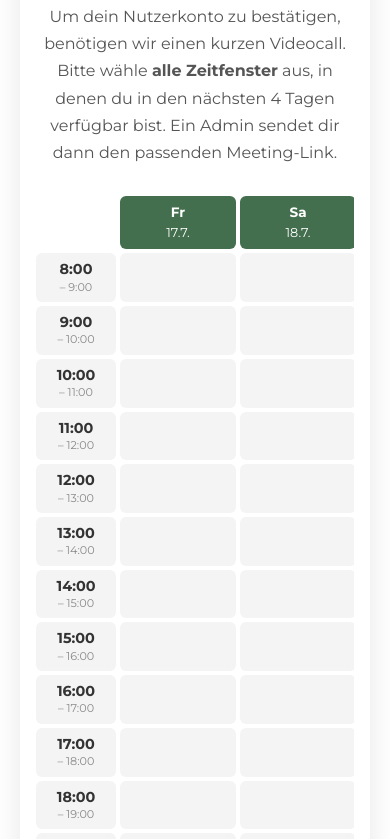
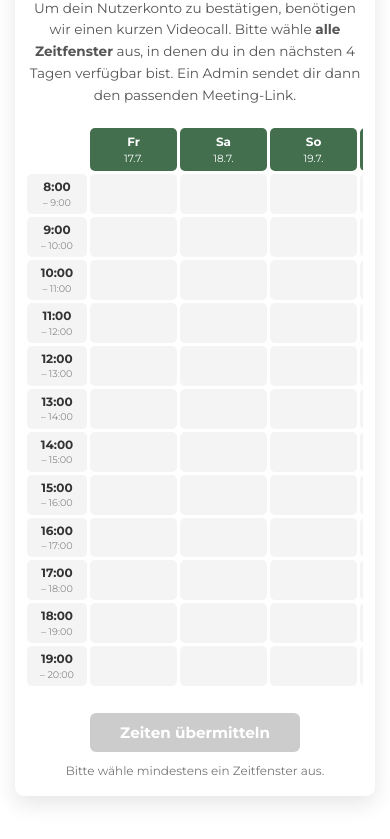
Before and after one commit to devdanny2024/regio-verify, a website: page frontend/public/schedule.html in a window 390 px wide. Shown: the part 146-985 px from the top of the page. Drawn offline with Linux system fonts and the light colour scheme.

Commit message:
feat(schedule): add logo, language switcher, scale down form ~25%
Markus reported the schedule page had no logo, no way to fix a wrong
language pick during registration, and the form felt too large.

- Added the REGIO logo above the form, visible on both the calendar
  and the success/confirmation screen
- Added a DE/EN/HU language switcher that re-renders in place, no
  reload, without losing the member's selected time slots
- Scaled fonts, padding, and calendar cell sizes down roughly 25%

feat(call): add language switcher to the video call page

Same complaint applied to /verify/:id. Added a DE/EN/HU switcher next
to the logo; picking a language reloads with the new ?lang= param,
kept simple since it only needs to work before a call connects (it's
hidden once the call is live so switching can't drop an active call).

feat(mail): add optional NOTIFY_BCC for the availability notification

Co-Authored-By: Claude Sonnet 5 <noreply@anthropic.com>

```diff
--- a/backend/mailer.js
+++ b/backend/mailer.js
@@ -35,6 +35,7 @@ export async function sendAvailabilityEmail({ userId, memberEmail, slots, lang }
       : undefined,
     from: process.env.SMTP_FROM || process.env.SMTP_USER,
     to: 'team@regio.is',
+    bcc: process.env.NOTIFY_BCC || undefined,
     subject: `Verfügbarkeit eingereicht – ${memberEmail || userId}`,
     text: `Ein Mitglied hat seine verfügbaren Zeitfenster für den Verifizierungs-Videocall übermittelt.
 
--- a/frontend/public/schedule.html
+++ b/frontend/public/schedule.html
@@ -23,28 +23,48 @@
       color: var(--text);
       display: flex;
       justify-content: center;
-      padding: 40px 20px;
+      padding: 30px 15px;
       min-height: 100vh;
     }
 
     .container {
-      max-width: 900px;
+      max-width: 675px;
       width: 100%;
       background: var(--white);
-      border-radius: 12px;
-      box-shadow: 0 10px 30px rgba(0,0,0,0.1);
-      padding: 40px;
-      border-top: 8px solid var(--green);
+      border-radius: 9px;
+      box-shadow: 0 8px 22px rgba(0,0,0,0.1);
+      padding: 30px;
+      border-top: 6px solid var(--green);
       align-self: flex-start;
     }
 
-    h1 { color: var(--green); text-align: center; margin-bottom: 15px; font-size: 1.6rem; }
+    .top-bar {
+      display: flex;
+      justify-content: space-between;
+      align-items: center;
+      margin-bottom: 12px;
+    }
+
+    .regio-logo { max-width: 120px; height: auto; }
+
+    #lang-select {
+      padding: 5px 8px;
+      border: 1px solid #ddd;
+      border-radius: 5px;
+      font-family: 'Montserrat', sans-serif;
+      font-size: 0.75rem;
+      color: var(--text);
+      background: var(--white);
+      cursor: pointer;
+    }
+
+    h1 { color: var(--green); text-align: center; margin-bottom: 11px; font-size: 1.2rem; }
 
     p.description {
       text-align: center;
-      margin-bottom: 30px;
-      font-size: 1rem;
-      line-height: 1.7;
+      margin-bottom: 22px;
+      font-size: 0.85rem;
+      line-height: 1.6;
       color: #555;
     }
 
@@ -53,29 +73,30 @@
 
     .calendar-grid {
       display: grid;
-      grid-template-columns: 80px repeat(4, 1fr);
-      gap: 8px;
-      min-width: 560px;
+      grid-template-columns: 60px repeat(4, 1fr);
+      gap: 6px;
+      min-width: 420px;
     }
 
     .header-cell {
       background: var(--green);
       color: var(--white);
       text-align: center;
-      padding: 12px 8px;
+      padding: 9px 6px;
       font-weight: 700;
-      border-radius: 6px;
+      border-radius: 5px;
       display: flex;
       flex-direction: column;
       align-items: center;
       justify-content: center;
       line-height: 1.3;
+      font-size: 0.85rem;
     }
 
     .header-cell .date {
-      font-size: 0.8rem;
+      font-size: 0.65rem;
       font-weight: 400;
-      margin-top: 3px;
+      margin-top: 2px;
     }
 
     .time-label {
@@ -84,22 +105,22 @@
       align-items: center;
       justify-content: center;
       background: var(--bg);
-      border-radius: 6px;
-      padding: 8px 4px;
-      font-size: 0.9rem;
+      border-radius: 5px;
+      padding: 6px 3px;
+      font-size: 0.75rem;
       font-weight: 700;
       line-height: 1.2;
       color: var(--text);
     }
 
-    .time-label .end { font-size: 0.7rem; font-weight: 400; color: #888; margin-top: 2px; }
+    .time-label .end { font-size: 0.6rem; font-weight: 400; color: #888; margin-top: 2px; }
 
     .slot {
       background: var(--bg);
       border: 2px solid transparent;
-      border-radius: 6px;
+      border-radius: 5px;
       cursor: pointer;
-      min-height: 44px;
+      min-height: 38px;
       transition: all 0.15s ease;
       position: relative;
     }
@@ -118,60 +139,69 @@
       position: absolute;
       top: 50%; left: 50%;
       transform: translate(-50%, -50%);
-      font-size: 1.1rem;
+      font-size: 0.95rem;
     }
 
     /* ── Actions ───────────────────────────────── */
-    .actions { margin-top: 36px; text-align: center; }
+    .actions { margin-top: 27px; text-align: center; }
 
     .btn-submit {
       background: var(--red);
       color: var(--white);
       border: none;
-      padding: 14px 40px;
-      font-size: 1.1rem;
+      padding: 10px 30px;
+      font-size: 0.95rem;
       font-weight: 700;
-      border-radius: 8px;
+      border-radius: 6px;
       cursor: pointer;
       font-family: 'Montserrat', sans-serif;
-      box-shadow: 0 4px 10px rgba(207,42,64,0.3);
+      box-shadow: 0 3px 8px rgba(207,42,64,0.3);
       transition: background 0.2s, transform 0.1s;
     }
 
     .btn-submit:hover    { background: #a62032; transform: translateY(-2px); }
     .btn-submit:disabled { background: #ccc; cursor: not-allowed; transform: none; box-shadow: none; }
 
-    .selection-info { margin-top: 14px; font-size: 0.9rem; color: #777; }
+    .selection-info { margin-top: 11px; font-size: 0.75rem; color: #777; }
 
     /* ── Success state ─────────────────────────── */
     #success-screen {
       display: none;
       text-align: center;
-      padding: 40px 20px;
+      padding: 30px 15px;
     }
 
     .checkmark {
-      width: 72px; height: 72px;
+      width: 54px; height: 54px;
       background: var(--green);
       border-radius: 50%;
       display: flex; align-items: center; justify-content: center;
-      margin: 0 auto 24px;
-      font-size: 2rem; color: var(--white);
+      margin: 0 auto 18px;
+      font-size: 1.5rem; color: var(--white);
     }
 
-    #success-screen h2 { color: var(--green); margin-bottom: 12px; }
-    #success-screen p  { color: #666; line-height: 1.6; }
+    #success-screen h2 { color: var(--green); margin-bottom: 9px; font-size: 1.1rem; }
+    #success-screen p  { color: #666; line-height: 1.6; font-size: 0.85rem; }
 
     /* ── Responsive ────────────────────────────── */
     @media (max-width: 680px) {
-      .container { padding: 24px 16px; }
-      .calendar-grid { gap: 4px; }
-      .header-cell { padding: 8px 4px; font-size: 0.85rem; }
+      .container { padding: 18px 12px; }
+      .calendar-grid { gap: 3px; }
+      .header-cell { padding: 6px 3px; font-size: 0.75rem; }
     }
   </style>
 </head>
 <body>
 <div class="container">
+
+  <div class="top-bar">
+    <img class="regio-logo" src="/logo-regio.png" alt="REGIO">
+    <select id="lang-select">
+      <option value="de">Deutsch</option>
+      <option value="en">English</option>
+      <option value="hu">Magyar</option>
+    </select>
+  </div>
 
   <!-- Scheduling form -->
   <div id="form-screen">
@@ -247,19 +277,32 @@
   const params      = new URLSearchParams(window.location.search);
   const userId      = params.get('id')    || '';
   const memberEmail = params.get('email') || '';
-  const langCode    = params.get('lang')  || 'de';
-  const lang        = i18n[langCode] || i18n.de;
+  let langCode      = params.get('lang')  || 'de';
+  let lang          = i18n[langCode] || i18n.de;
 
+  document.getElementById('lang-select').value = langCode;
+
+  // ── Apply static strings (also runs again on language switch) ──
+  function applyLang() {
     document.documentElement.lang = langCode;
-
-  // ── Apply static strings ──────────────────────────────────
     document.title = `REGIO – ${lang.title}`;
     document.getElementById('t-title').textContent       = lang.title;
     document.getElementById('t-description').innerHTML   = lang.description;
     document.getElementById('t-submit').textContent      = lang.submit;
-  document.getElementById('selectionInfo').textContent = lang.noSlots;
+    const n = selectedSlots.size;
+    document.getElementById('selectionInfo').textContent = n === 0 ? lang.noSlots : lang.selected(n);
     document.getElementById('t-success-title').textContent = lang.successTitle;
     document.getElementById('t-success-body').textContent  = lang.successBody;
+    rebuildCalendarLabels();
+  }
+
+  document.getElementById('lang-select').addEventListener('change', (e) => {
+    langCode = e.target.value;
+    lang     = i18n[langCode] || i18n.de;
+    params.set('lang', langCode);
+    window.history.replaceState({}, '', `${window.location.pathname}?${params.toString()}`);
+    applyLang();
+  });
 
   // ── Check if already submitted (localStorage guard) ───────
   const LS_KEY = `regio_schedule_submitted_${userId}`;
@@ -279,6 +322,13 @@
     const d = new Date(today);
     d.setDate(today.getDate() + i);
     days.push(d);
+  }
+
+  function rebuildCalendarLabels() {
+    calendar.querySelectorAll('.header-cell').forEach((cell, i) => {
+      const day = days[i];
+      cell.innerHTML = `${lang.weekdays[day.getDay()]}<span class="date">${day.getDate()}.${day.getMonth() + 1}.</span>`;
+    });
   }
 
   // Empty top-left cell
@@ -325,6 +375,8 @@
     });
   }
 
+  applyLang();
+
   // ── Submit ────────────────────────────────────────────────
   submitBtn.addEventListener('click', async () => {
     submitBtn.disabled = true;
```
Also changed, not shown: frontend/public/index.html (+17 -0 lines), frontend/src/entry.js (+13 -0 lines), 1 other file. Lines whose indentation alone changed are shown as unchanged.
